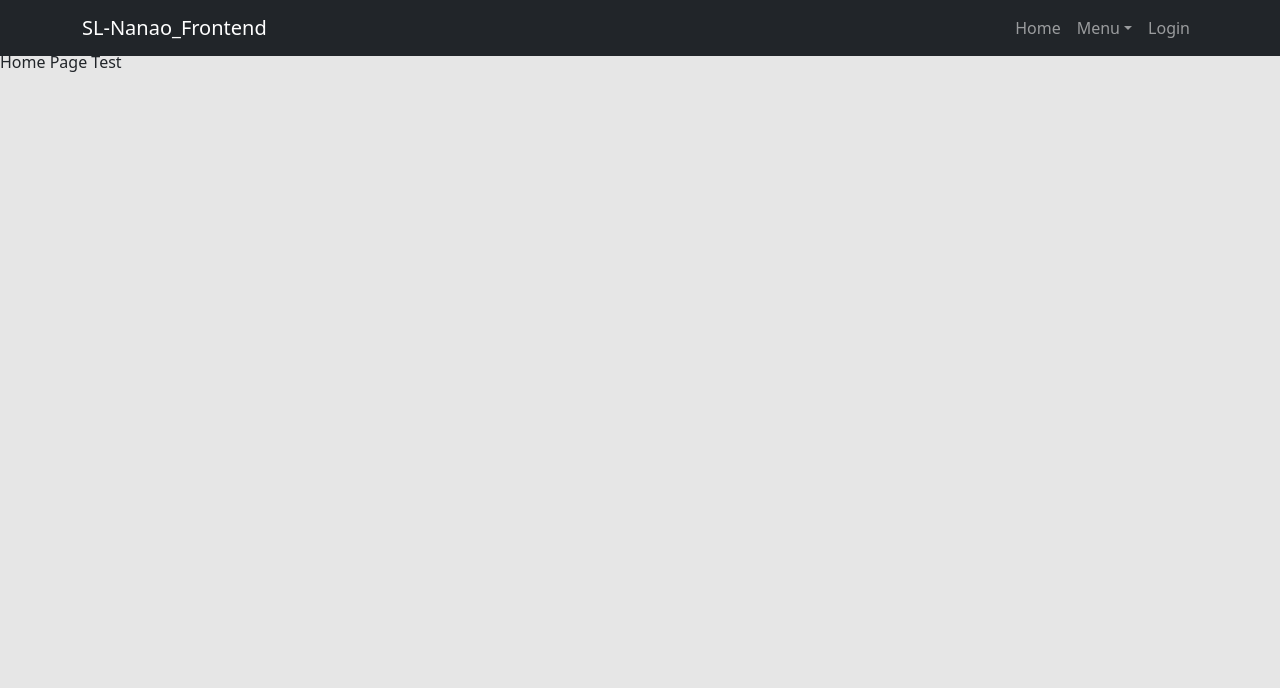
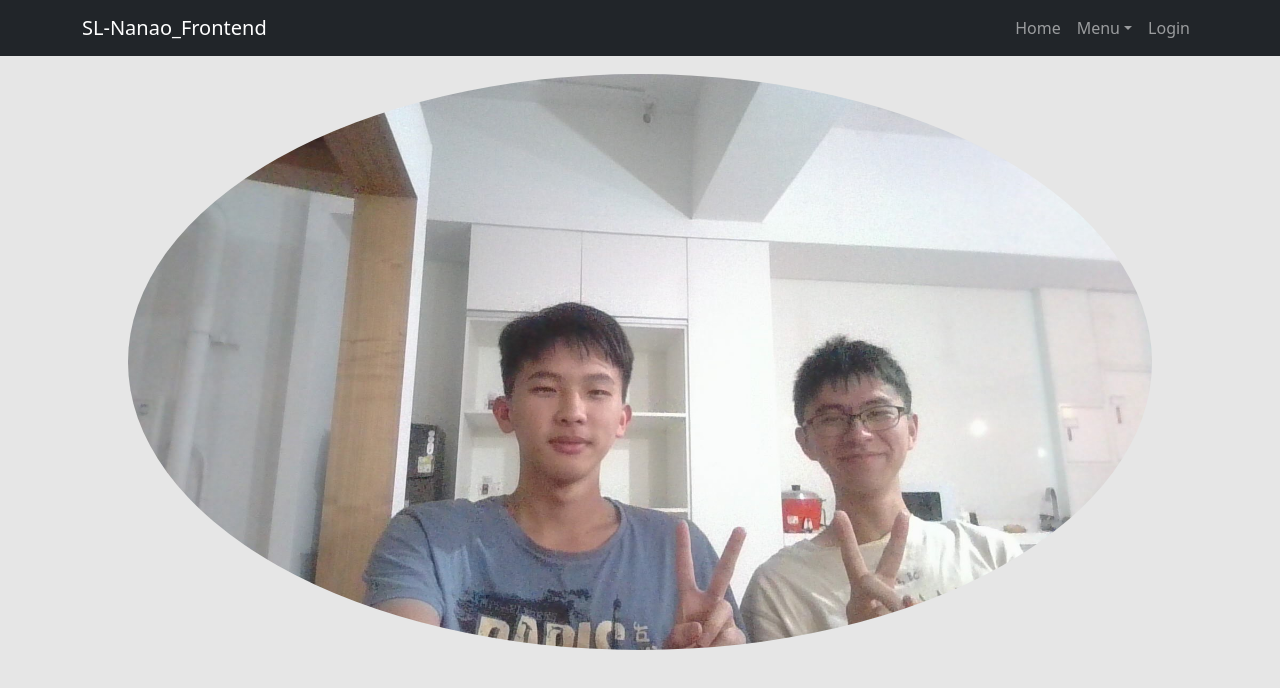
Before and after one commit to chou-ting-wei/NYCU_Service-Learning-Nanao, a React (Vite) app in the folder frontend/: page /home in a window 1280 px wide. Shown: the top 688 px of the page. Built offline with nearby package versions, Linux system fonts and the light colour scheme.

Commit message:
edit home page

```diff
--- a/frontend/src/assets/Home.css
+++ b/frontend/src/assets/Home.css
@@ -0,0 +1,12 @@
+.home h1 {
+    font-size: 50px;
+    color: #333;
+    text-align: center;
+    margin-top: 50px;
+}
+
+.home img {
+    width: 80%;
+    height: auto;
+    /* border-radius: 0%; */
+}
--- a/frontend/src/assets/Home.tsx
+++ b/frontend/src/assets/Home.tsx
@@ -3,7 +3,9 @@ import './Home.css'
 const Home = () => {
   return (
     <div className="home">
-        <p>Home Page Test</p>
+        {/* <h1>Home Page</h1> */}
+        <br />
+        <img src="/public/home_photo.jpg" alt="Home Photo" />
     </div>
   );
 }
```
Also changed, not shown: frontend/public/home_photo.jpg (added).
